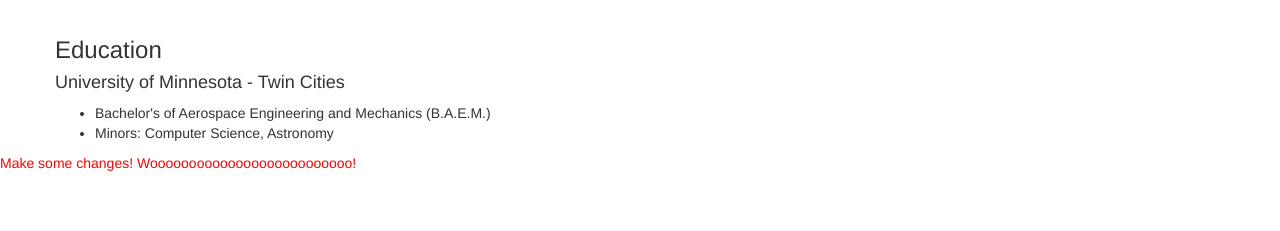
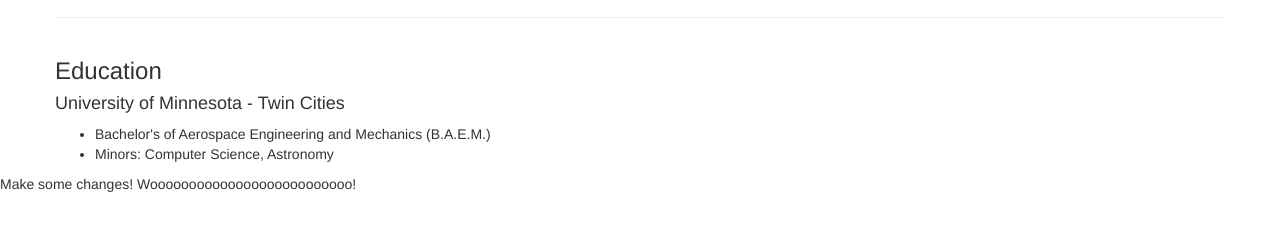
Before and after one commit to BZeise/benzeise.github.io, a plain HTML site: page index.html in a window 1280 px wide. Shown: the part 83-314 px from the top of the page. Drawn offline with nearby package versions, Linux system fonts and the light colour scheme.

Commit message:
added container and hr stuff

```diff
--- a/style.css
+++ b/style.css
@@ -1,3 +1,20 @@
-p {
-color: red;
+#container {
+	width: 800px;
+	margin: 40px auto 60px;
 }
+
+hr {
+   display: block;
+   position: relative;
+   padding: 0;
+   margin: 8px auto;
+   height: 0;
+   width: 100%;
+   max-height: 0;
+   font-size: 1px;
+   line-height: 0;
+   clear: both;
+   border: none;
+   border-top: 1px solid #aaaaaa;
+   border-bottom: 1px solid #ffffff;
+}
```
